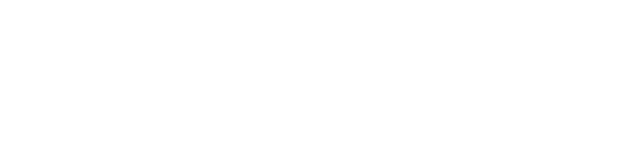
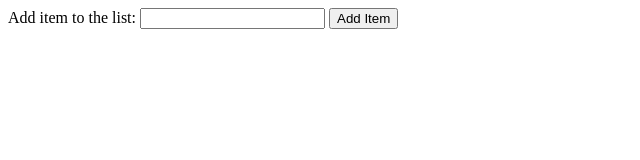
Before and after one commit to dejanpls/listapp, a plain HTML site: page index.html in a window 1280 px wide. Shown: the whole page, without its empty margins (0-640 px from the left). Drawn offline with Linux system fonts and the light colour scheme.

Commit message:
Create basic form

```diff
--- a/index.html
+++ b/index.html
@@ -8,6 +8,12 @@
 	<title>List App</title>
 </head>
 <body>
-
+	<div class="container">
+		<form class="form">
+			<label for="input">Add item to the list:</label>
+			<input type="text" id="input" name="input">
+			<button>Add Item</button>
+		</form>
+	</div>
 </body>
 </html>
```
